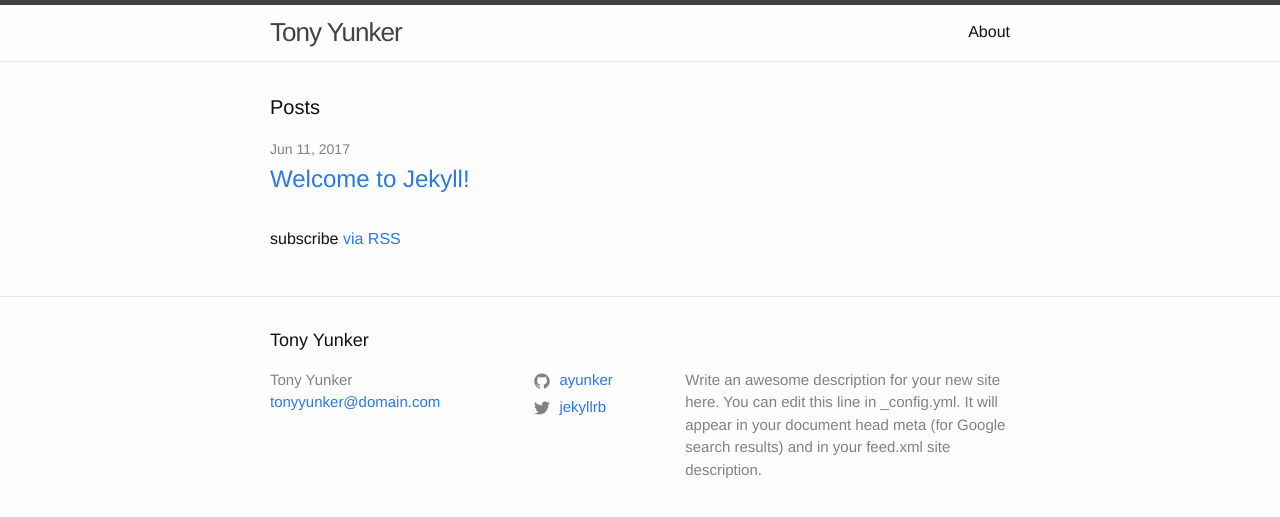
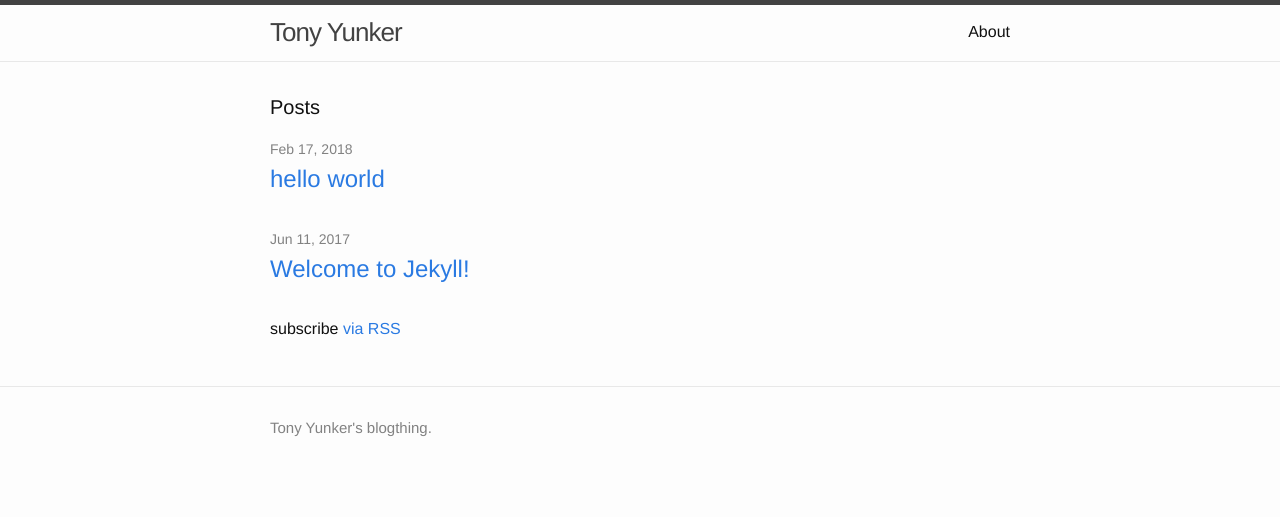
Before and after one commit to ayunker/ayunker.github.io, a Jekyll site: the page built from index.md, in a window 1280 px wide. Shown: the top 517 px of the page. Built offline with Jekyll 4.4.1, drawn with Linux system fonts in a browser that asks for light colours.

Commit message:
updating configs, adding hello world post

```diff
--- a/_config.yml
+++ b/_config.yml
@@ -14,15 +14,14 @@
 # You can create any custom variable you would like, and they will be accessible
 # in the templates via {{ site.myvariable }}.
 title: Tony Yunker
-email: tonyyunker@domain.com
+email: #tonyyunker@domain.com
 description: > # this means to ignore newlines until "baseurl:"
-  Write an awesome description for your new site here. You can edit this
-  line in _config.yml. It will appear in your document head meta (for
-  Google search results) and in your feed.xml site description.
+  Tony Yunker's blogthing.
 baseurl: "" # the subpath of your site, e.g. /blog
 url: "" # the base hostname & protocol for your site, e.g. http://example.com
-twitter_username: jekyllrb
+# twitter_username: jekyllrb
 github_username:  ayunker
+permalink: /:year/:month/:day/:title:output_ext
 
 # Build settings
 markdown: kramdown
--- a/_includes/footer.html
+++ b/_includes/footer.html
@@ -2,17 +2,20 @@
 
   <div class="wrapper">
 
-    <h2 class="footer-heading">{{ site.title | escape }}</h2>
+  <!-- <h2 class="footer-heading">{{ site.title | escape }}</h2> --!>
 
     <div class="footer-col-wrapper">
       <div class="footer-col footer-col-1">
         <ul class="contact-list">
           <li>
-            {% if site.author %}
+            <!--{% if site.author %}
               {{ site.author | escape }}
             {% else %}
               {{ site.title | escape }}
-            {% endif %}
+	      {% endif %} --!>
+	      {% if site.description %}
+	      {{ site.description | escape }}
+	      {% endif %}
             </li>
             {% if site.email %}
             <li><a href="mailto:{{ site.email }}">{{ site.email }}</a></li>
@@ -20,7 +23,7 @@
         </ul>
       </div>
 
-      <div class="footer-col footer-col-2">
+      <!-- <div class="footer-col footer-col-2">
         <ul class="social-media-list">
           {% if site.github_username %}
           <li>
@@ -34,11 +37,11 @@
           </li>
           {% endif %}
         </ul>
-      </div>
+      </div> -->
 
-      <div class="footer-col footer-col-3">
+      <!-- <div class="footer-col footer-col-3">
         <p>{{ site.description | escape }}</p>
-      </div>
+      </div> -->
     </div>
 
   </div>
```
Also changed, not shown: _posts/2018-02-17-hello-world.md (added, +10 -0 lines).
